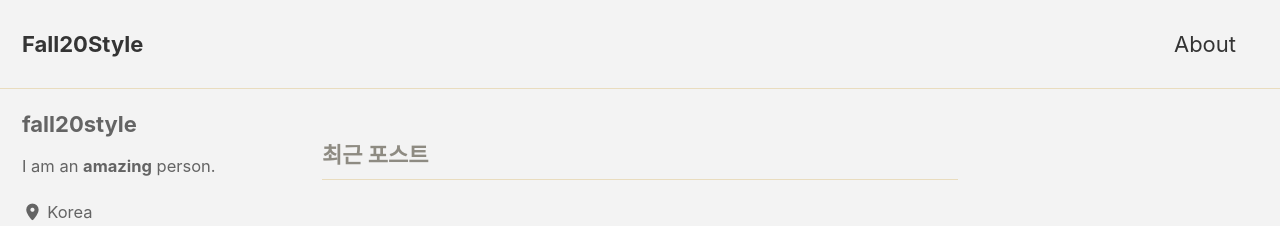
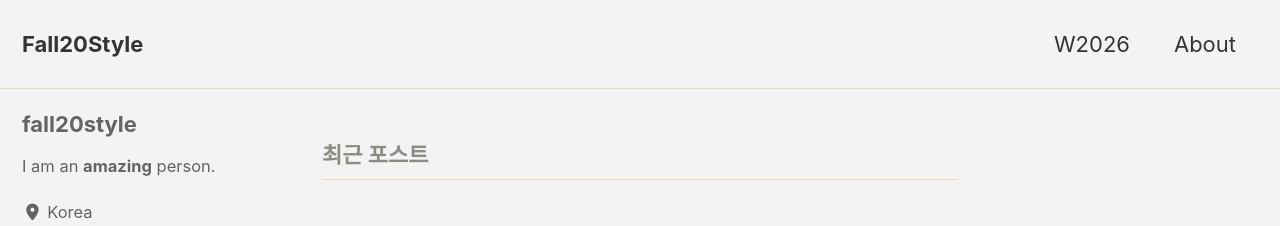
Before and after one commit to fall20style/fall20style.github.io, a Jekyll site: the page built from index.html, in a window 1280 px wide. Shown: the top 226 px of the page. Built offline with Jekyll 4.4.1, drawn with Linux system fonts in a browser that asks for light colours; cached includes are drawn as plain includes; the list of posts is cut into pages by our own code.

Commit message:
Update navigation.yml

```diff
--- a/_data/navigation.yml
+++ b/_data/navigation.yml
@@ -2,6 +2,8 @@
 main:
   #- title: "Quick-Start Guide"
   #  url: https://mmistakes.github.io/minimal-mistakes/docs/quick-start-guide/
+   - title: "W2026"
+     url: /W2026/
    - title: "About"
      url: /about/
   # - title: "Sample Posts"
```
